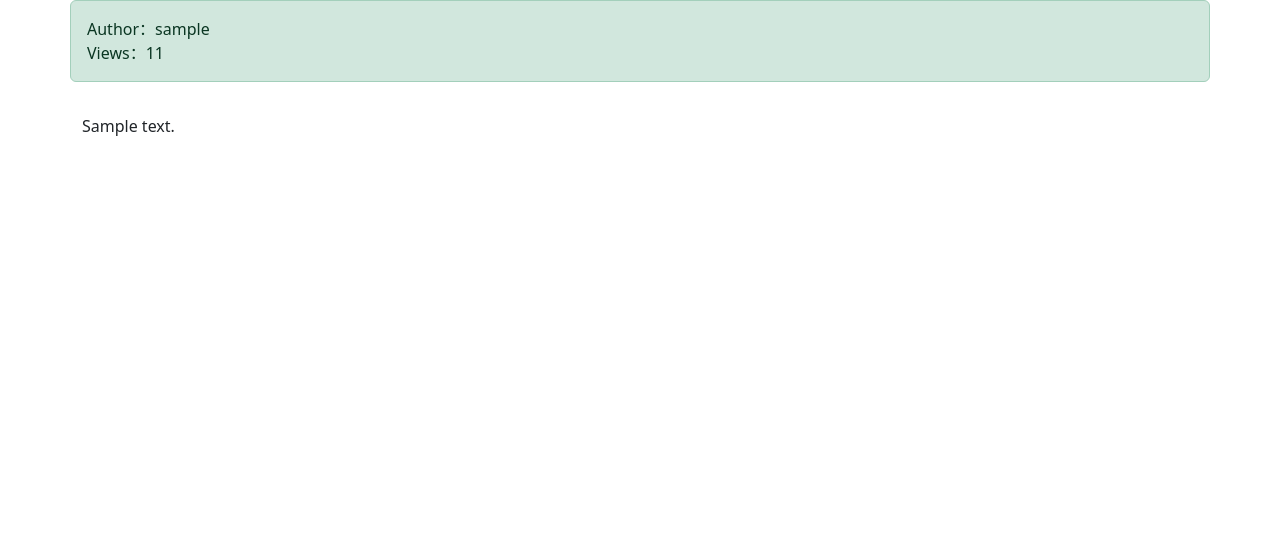
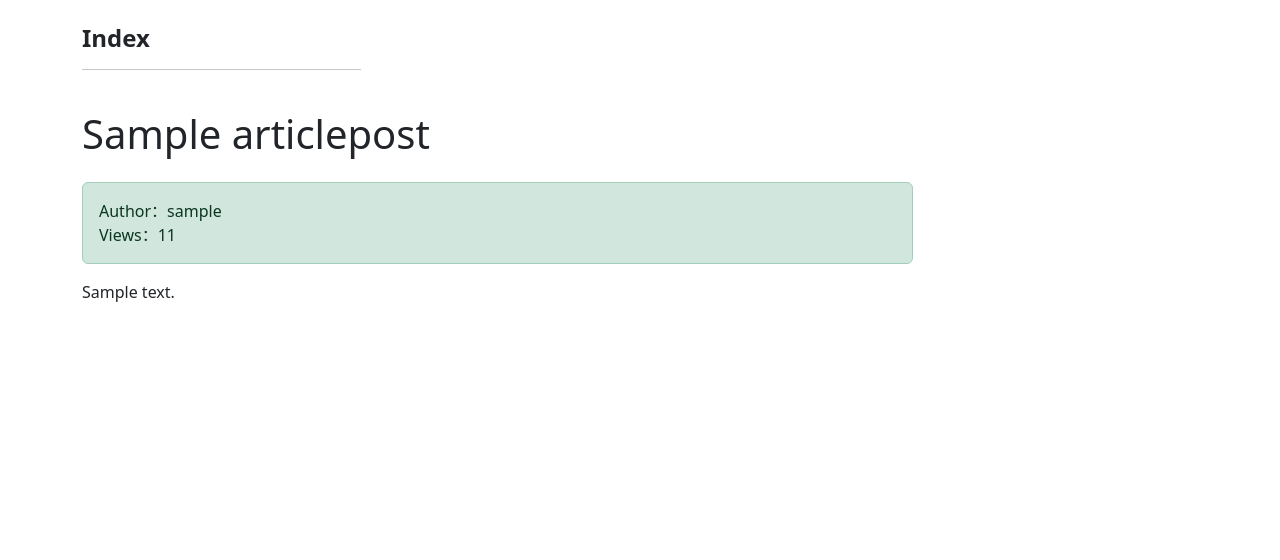
Before and after one commit to crazydiamondaz/django_blog_learn, a Django app: page /article/article-detail/1/ in a window 1280 px wide. Shown: the part 56-616 px from the top of the page. Run offline with Django 3.2, Linux system fonts and the light colour scheme; tables that the repository leaves empty hold one stand-in row (values such as "Sample post"); some libraries are stand-ins or nearby versions.

Commit message:
feat:article index,fix:article search

```diff
--- a/article/views.py
+++ b/article/views.py
@@ -45,10 +45,11 @@ def article_detail(request,id):
     article = ArticlePost.objects.get(id=id)
     article.total_views += 1
     article.save(update_fields=['total_views'])
-    article.body = markdown.markdown(article.body,
-                                     extensions=['markdown.extensions.extra',
-                                                 'markdown.extensions.codehilite',])
-    context = {'article' : article}
+    md = markdown.Markdown(extensions=['markdown.extensions.extra',
+                                        'markdown.extensions.codehilite',
+                                        'markdown.extensions.toc',])
+    article.body = md.convert(article.body)
+    context = {'article' : article, 'toc' : md.toc}
     return render(request,'article/detail.html',context)
 
 @login_required(login_url='/userprofile/login/')
--- a/templates/article/detail.html
+++ b/templates/article/detail.html
@@ -12,6 +12,13 @@
 
 <!-- details of article -->
 <div class="container">
+    <div class="col-3 mt-4">
+        <h4><strong>Index</strong></h4>
+        <hr>
+        <div>
+            {{ toc|safe }}
+        </div>
+    </div>
     <div class="row">
         <!-- title and author -->
 <!--        <h1 class="col-12 mt-4 mb-4">{{ article.title }}</h1>-->
@@ -19,6 +26,8 @@
 <!--            <a href='#' onclick="confirm_safe_delete()" style="margin-right: 10px;">删除文章</a>-->
 <!--            <a href="{% url "article:article_update" article.id %}">编辑文章</a>-->
         <!-- Add a hidden form -->
+        <div class="col-9">
+            <h1 class="mt-4 mb-4">{{ article.title}}</h1>
             <div class="col-12 alert alert-success">
                 <div>
                     Author：{{ article.author }}
@@ -40,7 +49,7 @@
                   method="POST"
                   >
                 {% csrf_token %}
-            <button type="submit">发送</button>
+                <button type="submit">Submit</button>
             </form>
 
             <!-- 文章正文 -->
@@ -48,6 +57,8 @@
                 <p>{{ article.body|safe }}</p>
             </div>
         </div>
+    </div>
+
 </div>
 
 <script>
--- a/templates/article/list.html
+++ b/templates/article/list.html
@@ -15,7 +15,7 @@
     <nav aria-label="breadcrumb">
         <ol class="breadcrumb">
             <li class="breadcrumb-item">
-                <a href="{% url 'article:article_list' %}?search= {{ search }}">
+                <a href="{% url 'article:article_list' %}?search={{ search }}">
                     latest
                 </a>
             </li>
```
Lines whose indentation alone changed are shown as unchanged.
